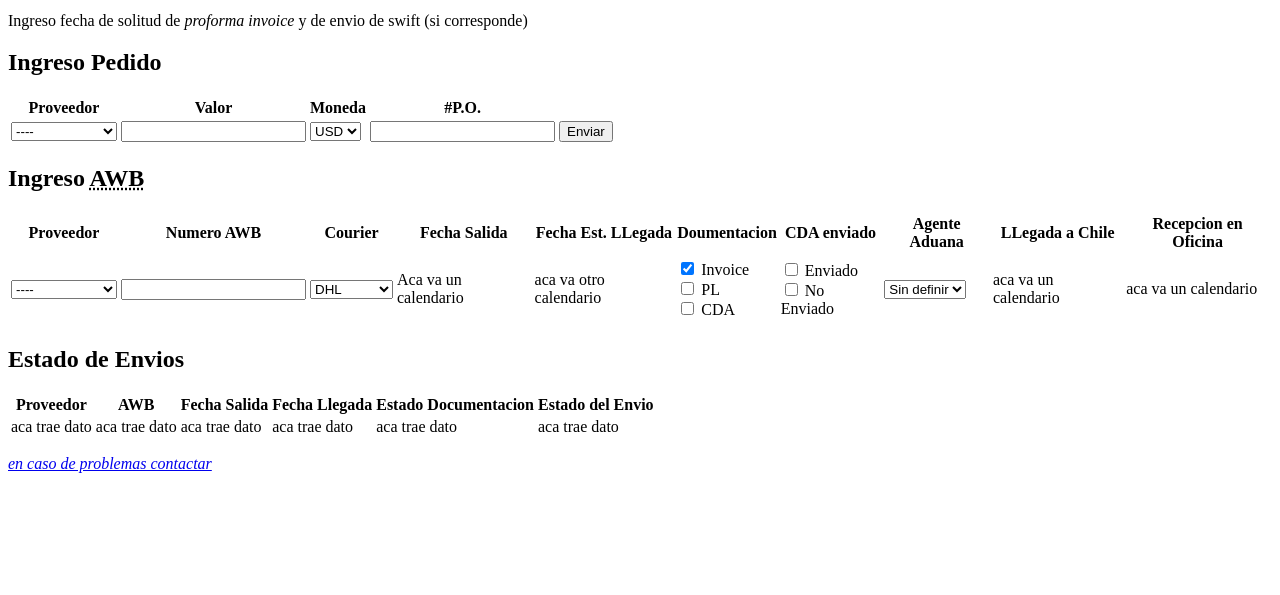
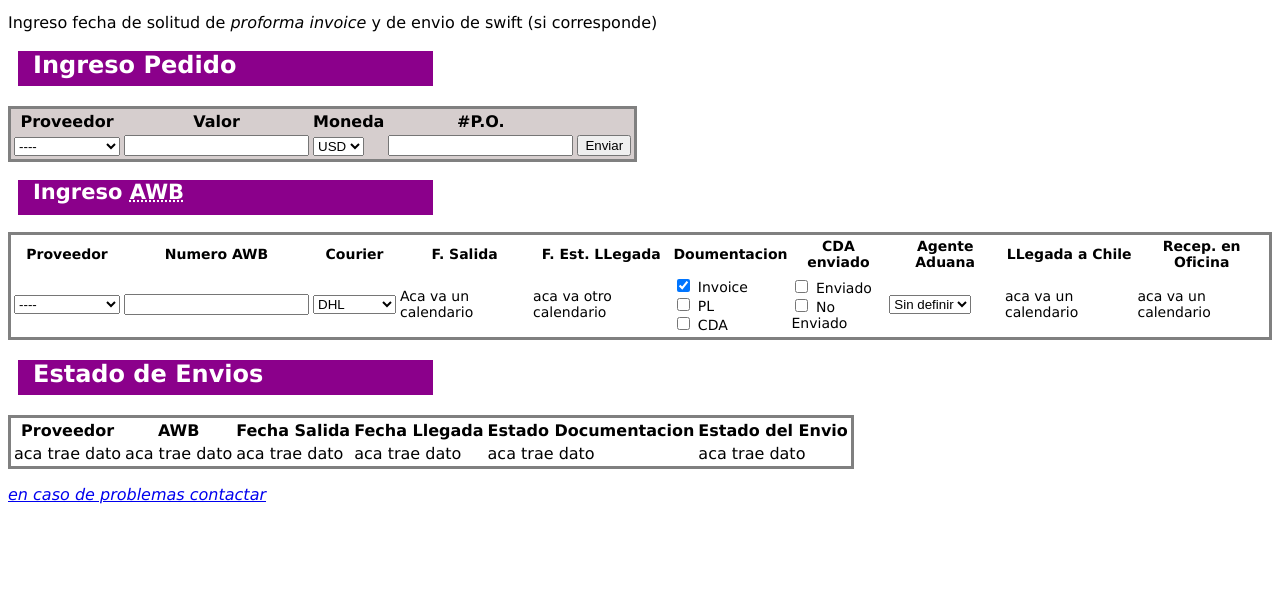
Before and after one commit to rdiaz77/vitros-trackeo, a plain HTML site: page vs_track_website/index.html in a window 1280 px wide. Shown: the part 205-800 px from the top of the page. Drawn offline with Linux system fonts and the light colour scheme.

Commit message:
update css

```diff
--- a/vs_track_website/index.css
+++ b/vs_track_website/index.css
@@ -1,7 +1,36 @@
-body {
+body    {
+    font-family: Verdana, Geneva, Tahoma, sans-serif;
 
-    background-color ee3e80;
+
+        }
+
+h2  {
+    color: rgb(255, 255, 255);
+    background-color: darkmagenta;
+    width: 400px;
+    height: 35px;
+    margin-left: 10px;
+    padding-left: 15px;
 
 
 
+    }
+
+.new_po {
+    background-color: rgb(214, 206, 206);
+
+
 }
+
+
+table   {
+
+    border-style: solid;
+
+}
+
+.ingreso_AWB    {
+
+    font-size: 14px;
+
+}
--- a/vs_track_website/index.html
+++ b/vs_track_website/index.html
@@ -11,28 +11,33 @@
     </head>
 
     <body>
-        <div>
+        <div class="logo">
          <img src="pictures/VitroScience_Logo.png" width="250" height="100" alt="logo de vitroscience">
 
             <br>
          <!-- esta es una foto de ejemplo solamente no va en el sitio final-->
 
+        </div>
+
+        <div>
+
             <h1>Sistema de trackeo logistico -TrackLog<sup>TM</sup></h1>
             <hr>
-        <!--tengo que crear dos calanedarios y cruadros de texto para dejar la info, drop down list de proveedores y drop down list de couriers-->
-        </div>
-        <div>
-        <p>Ingreso fecha de solitud de <i>proforma invoice</i> y de envio de swift (si corresponde)</p>
+            <!--tengo que crear dos calanedarios y cruadros de texto para dejar la info, drop down list de proveedores y drop down list de couriers-->
         </div>
 
 
-        <!--This is my test lorem ipsum. This is my test lorem ipsum. This is my test lorem ipsum. This is my test lorem ipsum. This is my test lorem ipsum. This is my test lorem ipsum. This is my test lorem ipsum. This is my test lorem ipsum. This is my test lorem ipsum.
-A linebreak before this.-->
+        <div>
+
+            <p>Ingreso fecha de solitud de <i>proforma invoice</i> y de envio de swift (si corresponde)</p>
+
+        </div>
+
 
         <div>
 
          <h2>Ingreso Pedido</h2>
-            <table>
+            <table class="new_po">
                 <thead>
                     <th>Proveedor</th>
                     <th>Valor</th>
@@ -94,7 +99,7 @@ A linebreak before this.-->
 
         </div>
 
-        <div>
+        <div class="ingreso_AWB">
 
              <h2>Ingreso <abbr title="Airway bill"> AWB</abbr></h2>
 
@@ -103,18 +108,18 @@ A linebreak before this.-->
                     <th>Proveedor</th>
                     <th>Numero AWB</th>
                     <th>Courier</th>
-                    <th>Fecha Salida</th>
-                    <th>Fecha Est. LLegada</th>
+                    <th>F. Salida</th>
+                    <th>F. Est. LLegada</th>
                     <th>Doumentacion</th>
                     <th>CDA enviado</th>
                     <th>Agente Aduana</th>
                     <th>LLegada a Chile</th>
-                    <th>Recepcion en Oficina</th>
+                    <th>Recep. en Oficina</th>
 
                 </thead>
                 <tbody>
                     <td>
-                        <form action="data.html"></form>
+                        <form action="data.html">
                             <select name="Provider" id="provider_">
 
                                 <option value="null">----</option>
@@ -126,14 +131,17 @@ A linebreak before this.-->
                                 <option value="LabQuality">LabQuality</option>
                                 <option value="PNCQ">PNCQ</option>
                              </select>
+                        </form>
 
                     </td>
                     <td>
                         <form action="data.html">
                             <input type="text">
+
                         </form>
 
                     </td>
+
                     <td>
                         <form action="data.html">
                             <select name="courier" id="courier">
@@ -146,8 +154,10 @@ A linebreak before this.-->
                         </form>
 
                     </td>
+
                     <td>Aca va un calendario</td> <!--necesito ver como poner calendarios-->
                     <td>aca va otro calendario</td>
+
                     <td>
                         <form action="data.html"></form>
                             <input type="checkbox" name="status_doc" value="invoice" checked="checked"> Invoice
```
Also changed, not shown: vs_track_website/landing.html (+4 -2 lines).
